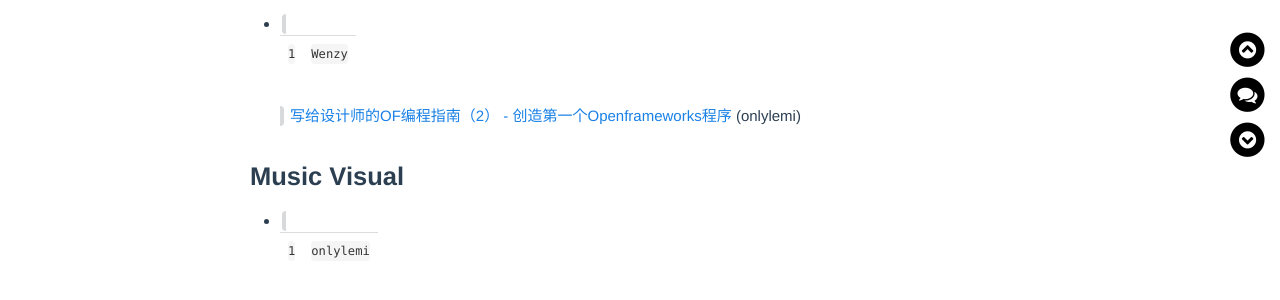
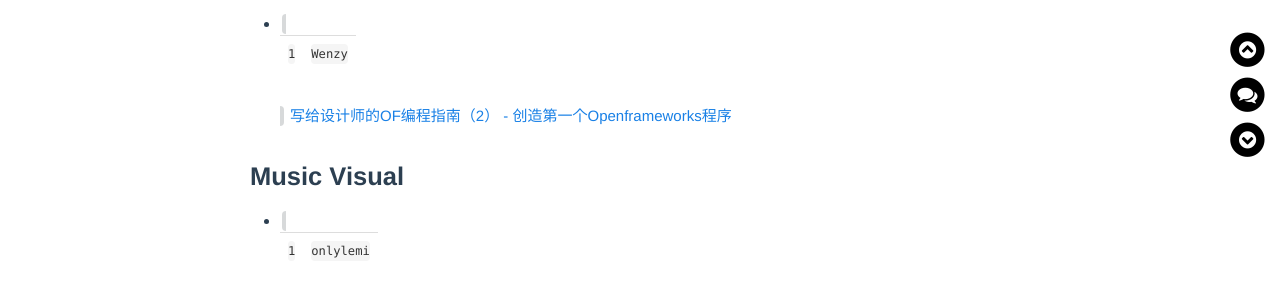
Before and after one commit to onlylemi/inerd, a Jekyll site: the page built from pages/resource.md, in a window 1280 px wide and 900 px high, scrolled down 2257 px. Shown: the part 330-630 px from the top of the window. Built offline with Jekyll 4.4.1, drawn with Linux system fonts in a browser that asks for light colours; nearby versions of some CDN libraries.

Commit message:
update resource

```diff
--- a/pages/resource.md
+++ b/pages/resource.md
@@ -33,7 +33,7 @@
 
 ### Openframeworks
 
-* [`Wenzy`](http://weibo.com/wenziyang) [写给设计师的OF编程指南（2） - 创造第一个Openframeworks程序](http://mp.weixin.qq.com/s?__biz=MzA5OTgyMDk3Mg==&mid=2651224777&idx=1&sn=029d12cc3598bc8fd2c01e18b538af23&scene=2&srcid=0510VZOBDDufCIlf7M3wdLnI&from=timeline&isappinstalled=0#wechat_redirect) (onlylemi)
+* [`Wenzy`](http://weibo.com/wenziyang) [写给设计师的OF编程指南（2） - 创造第一个Openframeworks程序](http://mp.weixin.qq.com/s?__biz=MzA5OTgyMDk3Mg==&mid=2651224777&idx=1&sn=029d12cc3598bc8fd2c01e18b538af23&scene=2&srcid=0510VZOBDDufCIlf7M3wdLnI&from=timeline&isappinstalled=0#wechat_redirect)
 
 ### Music Visual
 
```
